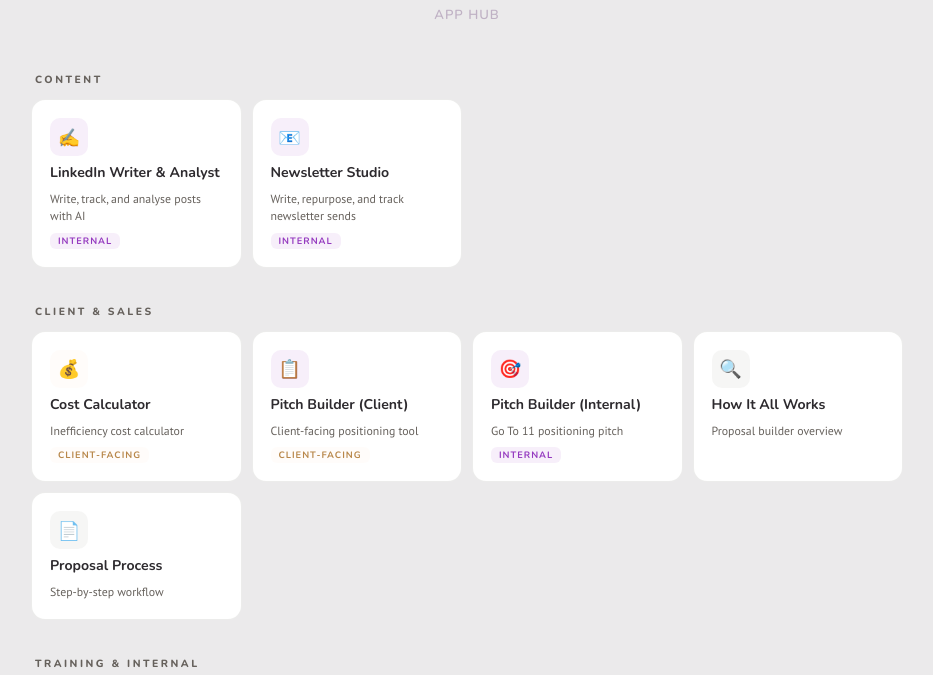
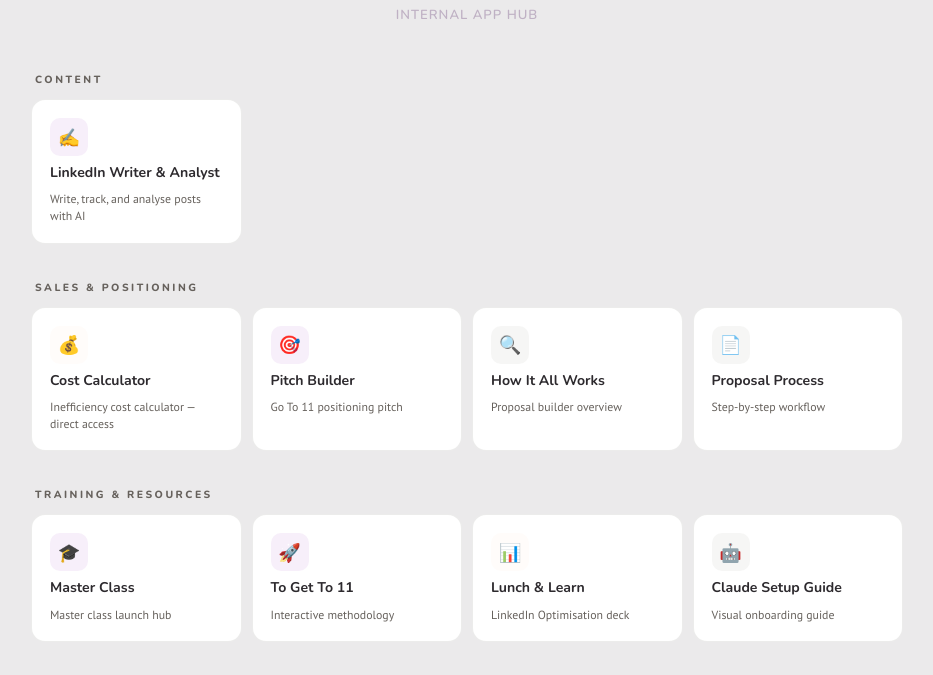
Before and after one commit to kennygoto11/goto11-tools, a website: page index.html in a window 1280 px wide. Shown: the part 96-771 px from the top of the page, without its empty margins (173-1106 px from the left). Drawn offline with nearby package versions, Linux system fonts and the light colour scheme.

Commit message:
Update index.html

```diff
--- a/index.html
+++ b/index.html
@@ -155,28 +155,6 @@
     line-height: 1.45;
   }
 
-  .card-badge {
-    display: inline-block;
-    font-family: 'Nunito', sans-serif;
-    font-size: 0.58rem;
-    font-weight: 700;
-    text-transform: uppercase;
-    letter-spacing: 1px;
-    padding: 2px 8px;
-    border-radius: 6px;
-    width: fit-content;
-  }
-
-  .badge-internal {
-    background: var(--purple-faint);
-    color: var(--purple);
-  }
-
-  .badge-client {
-    background: var(--sand-faint);
-    color: #b8874a;
-  }
-
   .footer {
     text-align: center;
     margin-top: 48px;
@@ -227,47 +205,32 @@
       <div class="logo-mark">GO<br>TO 11</div>
       <div class="logo-text">Go To 11</div>
     </div>
-    <div class="header-sub">App Hub</div>
+    <div class="header-sub">Internal App Hub</div>
   </div>
 
   <div class="section">
     <div class="section-label">Content</div>
     <div class="grid">
-      <a class="card" href="/goto11-li-post-dashboard/">
+      <a class="card" href="https://goto11-li-post-dashboard.netlify.app/" target="_blank">
         <div class="card-icon">✍️</div>
         <div class="card-title">LinkedIn Writer & Analyst</div>
         <div class="card-desc">Write, track, and analyse posts with AI</div>
-        <span class="card-badge badge-internal">Internal</span>
-      </a>
-      <a class="card" href="https://goto11-newsletter-studio.netlify.app/" target="_blank">
-        <div class="card-icon">📧</div>
-        <div class="card-title">Newsletter Studio</div>
-        <div class="card-desc">Write, repurpose, and track newsletter sends</div>
-        <span class="card-badge badge-internal">Internal</span>
       </a>
     </div>
   </div>
 
   <div class="section">
-    <div class="section-label">Client & Sales</div>
+    <div class="section-label">Sales & Positioning</div>
     <div class="grid">
-      <a class="card" href="/goto11-cost-calculator/">
+      <a class="card" href="https://goto11-cost-calculator.netlify.app/tool.html?demo=goto11" target="_blank">
         <div class="card-icon sand">💰</div>
         <div class="card-title">Cost Calculator</div>
-        <div class="card-desc">Inefficiency cost calculator</div>
-        <span class="card-badge badge-client">Client-Facing</span>
+        <div class="card-desc">Inefficiency cost calculator — direct access</div>
       </a>
-      <a class="card" href="/positioning-pitch-builder-clients/">
-        <div class="card-icon">📋</div>
-        <div class="card-title">Pitch Builder (Client)</div>
-        <div class="card-desc">Client-facing positioning tool</div>
-        <span class="card-badge badge-client">Client-Facing</span>
-      </a>
-      <a class="card" href="/positioning-pitch-builder-go-to-11/">
+      <a class="card" href="https://positioning-pitch-builder-go-to-11.netlify.app/" target="_blank">
         <div class="card-icon">🎯</div>
-        <div class="card-title">Pitch Builder (Internal)</div>
+        <div class="card-title">Pitch Builder</div>
         <div class="card-desc">Go To 11 positioning pitch</div>
-        <span class="card-badge badge-internal">Internal</span>
       </a>
       <a class="card" href="/how-it-all-works.html">
         <div class="card-icon grey">🔍</div>
@@ -283,13 +246,12 @@
   </div>
 
   <div class="section">
-    <div class="section-label">Training & Internal</div>
+    <div class="section-label">Training & Resources</div>
     <div class="grid">
-      <a class="card" href="/masterclass-dashboard/">
+      <a class="card" href="https://masterclass-dashboard.netlify.app/" target="_blank">
         <div class="card-icon">🎓</div>
         <div class="card-title">Master Class</div>
         <div class="card-desc">Master class launch hub</div>
-        <span class="card-badge badge-internal">Internal</span>
       </a>
       <a class="card" href="/to-get-to-11.html">
         <div class="card-icon">🚀</div>
@@ -309,6 +271,17 @@
     </div>
   </div>
 
+  <div class="section">
+    <div class="section-label">Client Tools Site</div>
+    <div class="grid">
+      <a class="card" href="https://tools.goto11.ca" target="_blank">
+        <div class="card-icon sand">🌐</div>
+        <div class="card-title">tools.goto11.ca</div>
+        <div class="card-desc">Manage your public-facing tools</div>
+      </a>
+    </div>
+  </div>
+
   <div class="footer">
     <p>Go To 11 Communication Training &mdash; <a href="https://goto11.ca" target="_blank">goto11.ca</a></p>
   </div>
```
